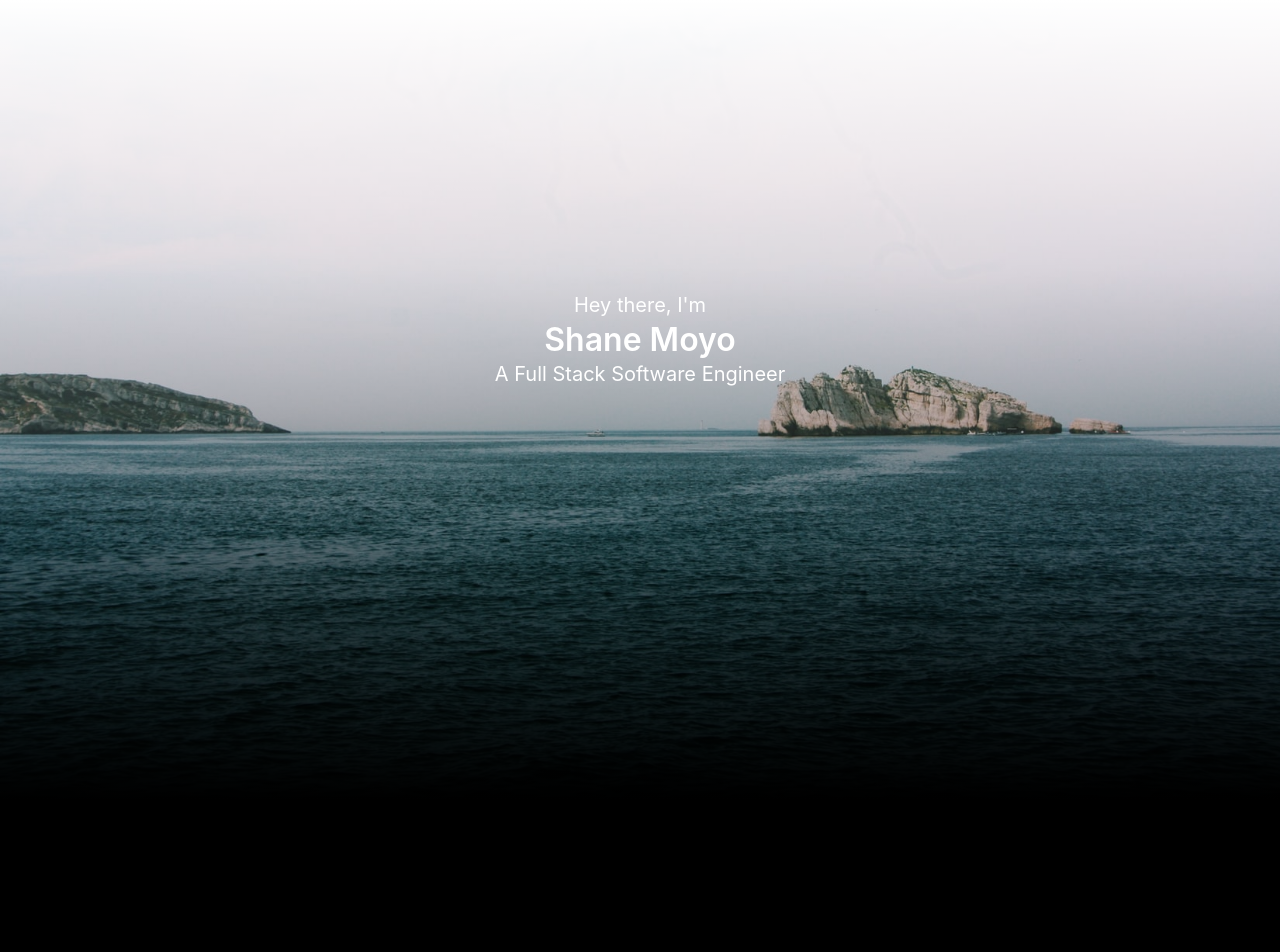
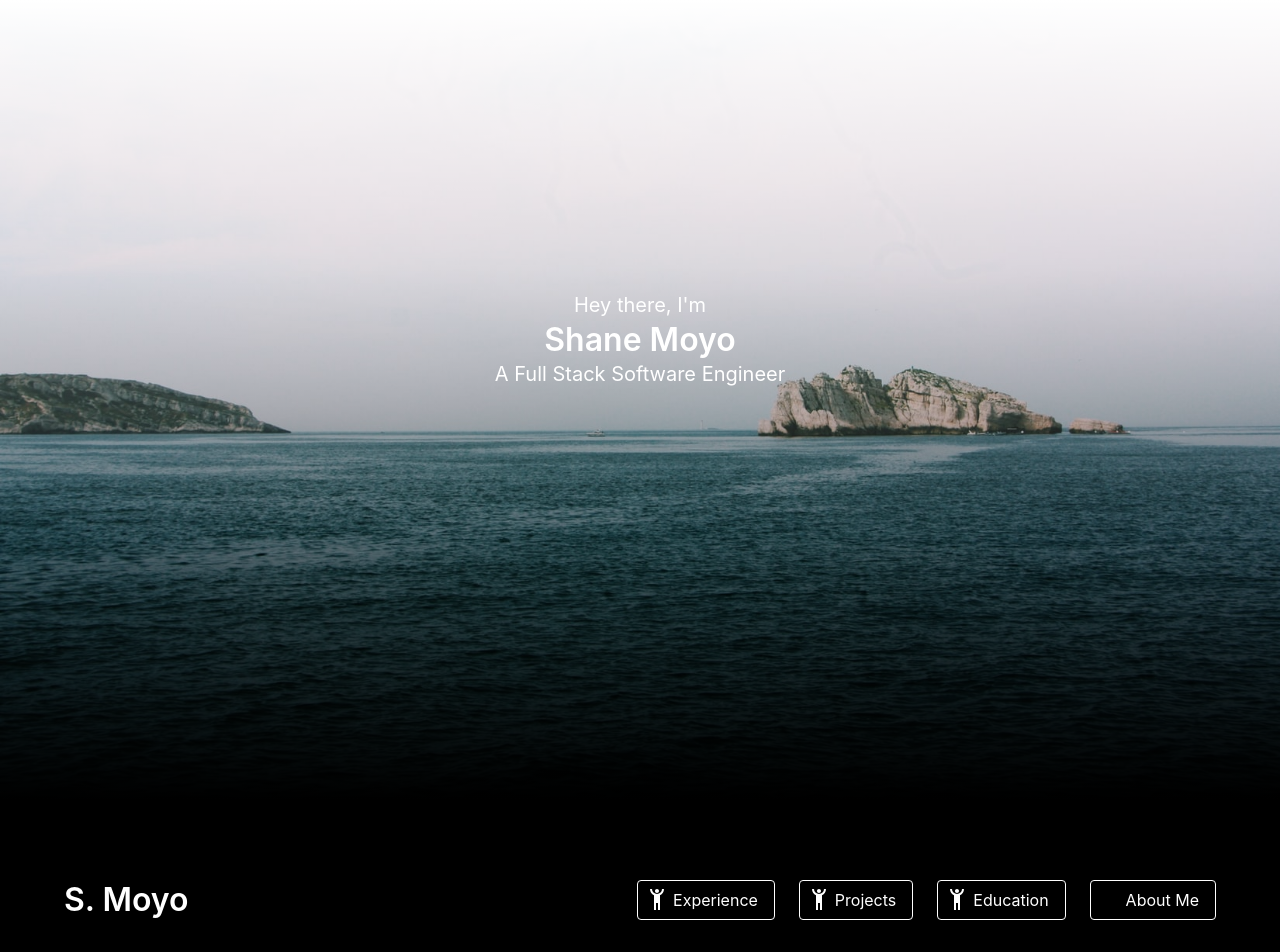
Before and after one commit to ShaneMoyo/portfolio-, a React (Create React App) app: page / in a window 1280 px wide. Shown: the top 952 px of the page. Built offline with nearby package versions, Linux system fonts and the light colour scheme; a small style sheet from the web is missing.

Commit message:
working sticky nav.

```diff
--- a/src/App.js
+++ b/src/App.js
@@ -25,11 +25,7 @@ function App() {
       </head>
     <section class="hero is-info is-fullheight landing">
       <div class="hero-head">
-        <Navbar
-          sticky={stickyNav}
-          background={stickyNavBackground}
-          isActive={setActiveNav}
-          active={activeNav}/>
+
       </div>
       <div class="hero-body">
           <div class="container has-text-centered">
@@ -52,9 +48,14 @@ function App() {
       <br/>
       <br/>
       <br/>
-      <br/>
-      <br/>
-      <br/>
+
+
+          <Navbar
+            sticky={stickyNav}
+            background={stickyNavBackground}
+            isActive={setActiveNav}
+            active={activeNav}/>
+
       <ScrollAnimation
         animateIn="fadeIn"
         duration={1}>
--- a/src/navbar.js
+++ b/src/navbar.js
@@ -5,8 +5,8 @@ import Zoom from 'react-reveal/Zoom';
 
 function navbar(props) {
 
-  let navClass = props.sticky ? "navbar is-fixed-top animated fadeIn" : "navbar is-fixed-top animated fadeOut";
-  navClass = props.background ? navClass + " navbackground" : navClass;
+  let navClass = "navbar animated fadeIn";
+
   return (
     <nav class={navClass}>
       <div class="container">
--- a/src/style/mystyle.scss
+++ b/src/style/mystyle.scss
@@ -58,7 +58,10 @@ $red: #FF0000;
   color: #fff !important;
 }
 
-.navbackground {
+.navbar {
+  position: -webkit-sticky !important;
+  position: sticky !important;
+  top: 0;
   background: rgba(0, 0, 0, 0.7) !important;
   box-shadow: 0px 8px 8px rgba(0, 0, 0, 0.7) !important;
 }
```
Also changed, not shown: src/style/mystyle.css.
